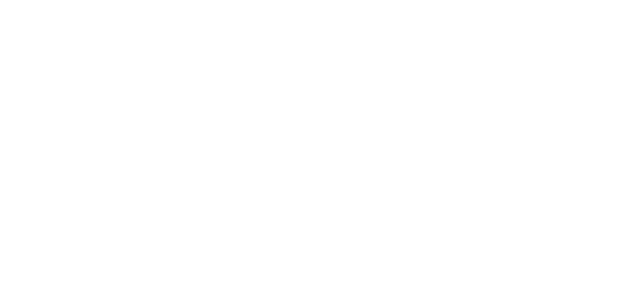
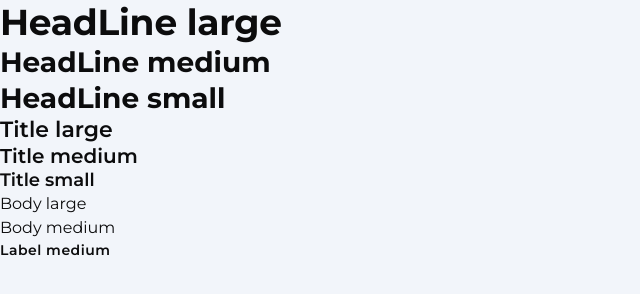
Before and after one commit to brandonariaz98/Real-Estate, a plain HTML site: page index.html in a window 1280 px wide. Shown: the top 294 px of the page, without its empty margins (0-640 px from the left). Drawn offline with nearby package versions, Linux system fonts and the light colour scheme.

Commit message:
Initial HTML and CSS

```diff
--- a/assets/css/style.css
+++ b/assets/css/style.css
@@ -2,110 +2,290 @@
   #style.css
 \*-----------------------------------*/
 
-/**
- * copyright 2023 codewithsadee
- */
-
-
-
-
-
 /*-----------------------------------*\
   #CUSTOM PROPERTY
 \*-----------------------------------*/
+:root {
+  /**
+  * COLORS
+  */
+  --white: #ffffff;
+  --yellow: #f6bd26;
+  --primary-100: #2179ff;
+  --primary-90: #1e6de5;
+  --primary-80: #1b61cc;
+  --primary-70: #1755b2;
+  --primary-40: #0d3166;
+  --primary-20: #071833;
+  --secondary-100: #21ffff;
+  --secondary-20: #073333;
+  --neutral-100: #fafcff;
+  --neutral-98: #f2f5fa;
+  --neutral-95: #e9ecf2;
+  --neutral-90: #dadfe5;
+  --neutral-80: #c2c6cc;
+  --neutral-60: #919499;
+  --neutral-50: #797c80;
+  --neutral-40: #616366;
+  --neutral-30: #494a4d;
+  --neutral-20: #303133;
+  --neutral-10: #18191a;
+  --neutral-5: #0c0c0d;
+  --error-100: #ff2134;
 
+  /* gradient */
+  --gradient: linear-gradient(270deg, #0f4392 0%, #001d3d 100%);
 
+  /**
+  * TYPOGRAPHY
+  */
 
+  /* font family */
+  --font-primary: "Montserrat", sans-serif;
 
+  /* font size*/
+  --fs-base: 62.5%;
+  --fs-headline-large: 3.6rem;
+  --fs-headline-medium: 2.8rem;
+  --fs-headline-small: 2.8rem;
+  --fs-title-large: 2.2rem;
+  --fs-title-medium: 2rem;
+  --fs-title-small: 1.8rem;
+  --fs-body-large: 1.6rem;
+  --fs-body-medium: 1.6rem;
+  --fs-label-large: 1.6rem;
+  --fs-label-medium: 1.4rem;
+
+  /* line height */
+  --lh-headline-large: 44px;
+  --lh-headline-medium: 36px;
+  --lh-headline-small: 36px;
+  --lh-title-large: 28px;
+  --lh-title-medium: 24px;
+  --lh-title-small: 24px;
+  --lh-body-large: 24px;
+  --lh-body-medium: 24px;
+  --lh-label-large: 24px;
+  --lh-label-medium: 20px;
+
+  /* font weight */
+  --weight-bold: 700;
+  --weight-semiBold: 600;
+  --weight-regular: 400;
+
+  /* letter spacing */
+  --traking-n-025: -0.25px;
+  --traking-p-05: 0.5px;
+
+  /**
+  * RADIUS
+  */
+  --radius-small: 8px;
+  --radius-medium: 12px;
+  --radius-large: 16px;
+  --radius-extra-large: 32px;
+  --radius-full: 1000px;
+  --radius-circle: 50%;
+
+  /**
+  * SHADOW
+  */
+  --shadow-1: 0px 2px 4px 0px #00000033;
+  --shadow-2: 0px 5px 10px 0px #0000000d;
+  --shadow-3: 0px 5px 10px 0px #00000033;
+  --shadow-4: 0px 10px 20px 0px #0000001a;
+
+  /**
+  * TRANSITION
+  */
+  --transition-easing-quick: cubic-bezier(0, 0.7, 0.3, 1);
+  --transition-duration-quick: 200ms;
+  --transition-duration-smooth: 500ms;
+}
 
 /*-----------------------------------*\
   #RESET
 \*-----------------------------------*/
 
+*,
+*::before,
+*::after {
+  margin: 0;
+  padding: 0;
+  box-sizing: border-box;
+}
 
+li {
+  list-style: none;
+}
 
+a,
+img,
+span,
+input,
+select,
+button {
+  display: block;
+}
 
+a {
+  color: inherit;
+  text-decoration: none;
+}
+
+img {
+  height: auto;
+}
+
+input,
+button,
+select {
+  background: none;
+  border: none;
+  font: inherit;
+}
+
+button {
+  cursor: pointer;
+}
+
+input,
+select {
+  width: 100%;
+  outline: none;
+}
+
+address {
+  font-size: normal;
+}
+
+select {
+  appearance: none;
+  -webkit-appearance: none;
+  -moz-appearance: none;
+}
+
+html {
+  font-family: var(--font-primary);
+  font-size: var(--fs-base);
+  scroll-behavior: smooth;
+}
+
+body {
+  background-color: var(--neutral-98);
+  color: var(--neutral-5);
+  font-size: var(--fs-body-medium);
+  line-height: var(--lh-body-medium);
+  height: 300vh;
+}
+
+::-webkit-scrollbar {
+  width: 12px;
+}
+
+::-webkit-scrollbar-track {
+  background-color: var(--neutral-90);
+}
+
+::-webkit-scrollbar-thumb {
+  background-color: var(--neutral-60);
+  border-radius: 4px;
+}
 
 /*-----------------------------------*\
   #TYPOGRAPHY
 \*-----------------------------------*/
+.headline-large {
+  font-size: var(--fs-headline-large);
+  line-height: var(--lh-headline-large);
+  font-weight: var(--weight-bold);
+  letter-spacing: var(--traking-n-025);
+}
 
+.headline-medium {
+  font-size: var(--fs-headline-medium);
+  line-height: var(--lh-headline-medium);
+  font-weight: var(--weight-bold);
+}
 
+.headline-small {
+  font-size: var(--fs-headline-small);
+  line-height: var(--lh-headline-small);
+  font-weight: var(--weight-bold);
+}
 
+.title-large {
+  font-size: var(--fs-title-large);
+  line-height: var(--lh-title-large);
+  font-weight: var(--weight-semiBold);
+}
 
+.title-medium {
+  font-size: var(--fs-title-medium);
+  line-height: var(--lh-title-medium);
+  font-weight: var(--weight-semiBold);
+}
 
+.title-small {
+  font-size: var(--fs-title-small);
+  line-height: var(--lh-title-small);
+  font-weight: var(--weight-semiBold);
+}
+
+.body-large {
+  font-size: var(--fs-body-large);
+  line-height: var(--lh-body-large);
+  font-weight: var(--weight-regular);
+}
+
+.body-medium {
+  font-size: var(--fs-body-medium);
+  line-height: var(--lh-body-medium);
+  font-weight: var(--weight-regular);
+}
+
+.label-medium {
+  font-size: var(--fs-label-medium);
+  line-height: var(--lh-label-medium);
+  font-weight: var(--weight-semiBold);
+  letter-spacing: var(--traking-p-05);
+}
 /*-----------------------------------*\
   #REUSED STYLE
 \*-----------------------------------*/
-
-
-
-
 
 /*-----------------------------------*\
   #COMPONENT
 \*-----------------------------------*/
 
-
-
-
-
 /*-----------------------------------*\
   #HEADER
 \*-----------------------------------*/
-
-
-
-
 
 /*-----------------------------------*\
   #HERO
 \*-----------------------------------*/
 
-
-
-
-
 /*-----------------------------------*\
   #PROPERTY
 \*-----------------------------------*/
-
-
-
-
 
 /*-----------------------------------*\
   #FEATURE
 \*-----------------------------------*/
 
-
-
-
-
 /*-----------------------------------*\
   #VIDEO
 \*-----------------------------------*/
-
-
-
-
 
 /*-----------------------------------*\
   #STORY
 \*-----------------------------------*/
 
-
-
-
-
 /*-----------------------------------*\
   #FOOTER
 \*-----------------------------------*/
 
-
-
-
-
 /*-----------------------------------*\
   #MEDIA QUERIES
 \*-----------------------------------*/
--- a/index.html
+++ b/index.html
@@ -0,0 +1,65 @@
+<!DOCTYPE html>
+<html lang="en">
+  <head>
+    <meta charset="UTF-8" />
+    <meta name="viewport" content="width=device-width, initial-scale=1.0" />
+
+    <!--
+      - primary meta tags
+    -->
+    <title>Wealthome</title>
+    <meta name="title" content="Wealthome" />
+    <meta
+      name="description"
+      content="This is a realestate website developed by brandonariaz"
+    />
+
+    <!--
+      - favicon
+    -->
+    <link rel="shorcut icon" href="./favicon.svg" type="image/svg+xml" />
+
+    <!--
+      - google font link
+    -->
+    <link rel="preconnect" href="https://fonts.googleapis.com" />
+    <link rel="preconnect" href="https://fonts.gstatic.com" crossorigin />
+    <link
+      href="https://fonts.googleapis.com/css2?family=Montserrat:wght@400;600;700&display=swap"
+      rel="stylesheet"
+    />
+
+    <!--
+      - google icon link
+    -->
+    <link
+      rel="stylesheet"
+      href="https://fonts.googleapis.com/css2?family=Material+Symbols+Rounded:opsz,wght,FILL,GRAD@24,400,0..1,0"
+    />
+
+    <!--
+      - custom css link
+    -->
+
+    <link rel="stylesheet" href="./assets/css/style.css" />
+
+    <!--
+      - custom js link
+    -->
+    <script src="./assets/js/script.js" defer></script>
+    <!--
+      preload images
+    -->
+  </head>
+  <body>
+    <div class="headline-large">HeadLine large</div>
+    <div class="headline-medium">HeadLine medium</div>
+    <div class="headline-small">HeadLine small</div>
+    <div class="title-large">Title large</div>
+    <div class="title-medium">Title medium</div>
+    <div class="title-small">Title small</div>
+    <div class="body-large">Body large</div>
+    <div class="body-medium">Body medium</div>
+    <div class="label-medium">Label medium</div>
+  </body>
+</html>
```
